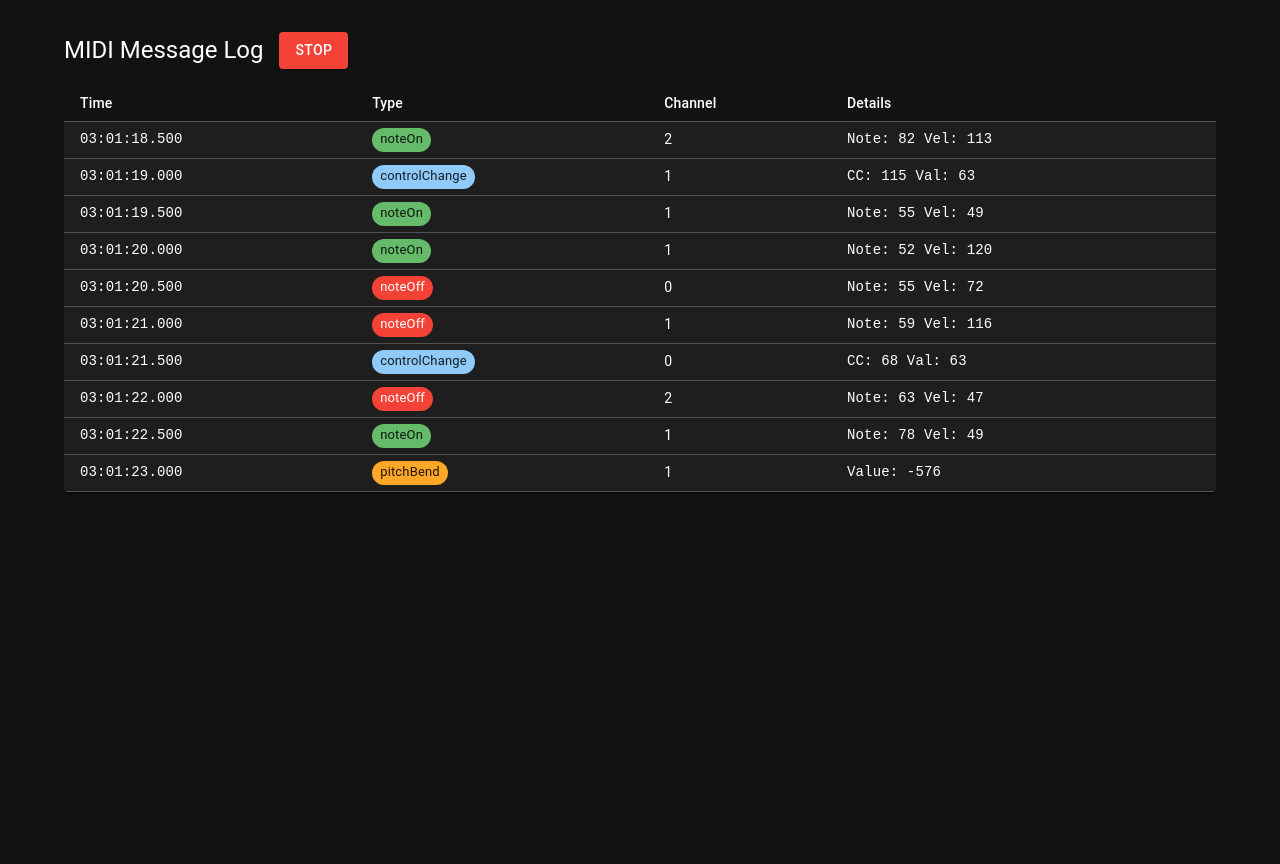
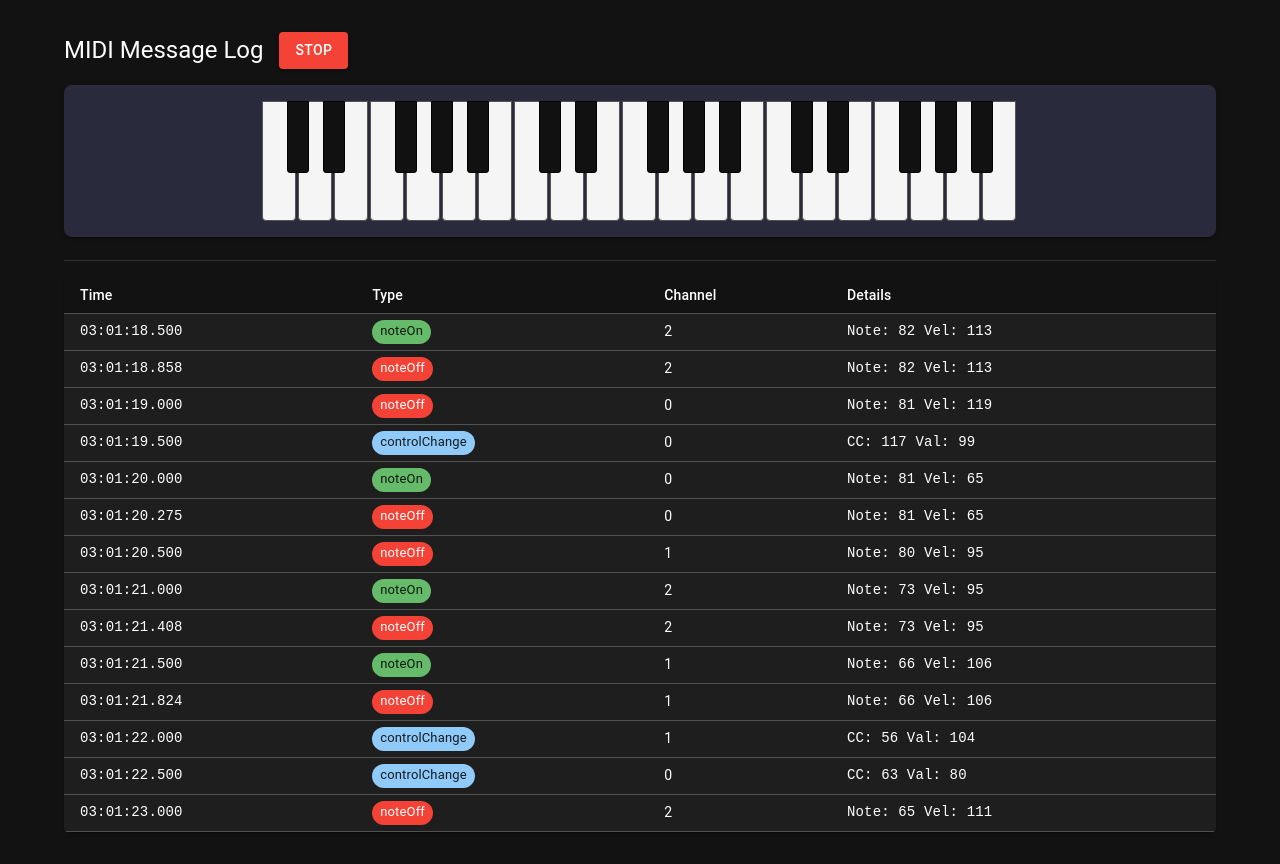
Before and after one commit to akisma/flex-midi, a React (Vite) app: page / in a window 1280 px wide. Before the commit the page ends 800 px from the top, so only its background shows below. Built offline with nearby package versions, Linux system fonts and the light colour scheme.

Commit message:
feat: ralph implementation of virtual-keyboard.md

```diff
--- a/src/simulator.ts
+++ b/src/simulator.ts
@@ -1,6 +1,7 @@
 export class MidiSimulator {
   private interval: ReturnType<typeof setInterval> | null = null;
   private listener: ((data: Uint8Array) => void) | null = null;
+  private pendingTimeouts: ReturnType<typeof setTimeout>[] = [];
 
   onMessage(listener: (data: Uint8Array) => void): void {
     this.listener = listener;
@@ -38,9 +39,18 @@ export class MidiSimulator {
     const messageType = Math.floor(Math.random() * 4);
 
     switch (messageType) {
-      case 0:
-        // noteOn
-        return new Uint8Array([0x90 | channel, note, velocity]);
+      case 0: {
+        // noteOn — schedule a matching noteOff after 200-600ms
+        const noteOnMsg = new Uint8Array([0x90 | channel, note, velocity]);
+        const delay = 200 + Math.floor(Math.random() * 401);
+        const t = setTimeout(() => {
+          if (this.listener) {
+            this.listener(new Uint8Array([0x80 | channel, note, velocity]));
+          }
+        }, delay);
+        this.pendingTimeouts.push(t);
+        return noteOnMsg;
+      }
       case 1:
         // noteOff
         return new Uint8Array([0x80 | channel, note, velocity]);
--- a/src/web/App.tsx
+++ b/src/web/App.tsx
@@ -7,9 +7,11 @@ import {
   Typography,
   Button,
   Box,
+  Divider,
 } from '@mui/material';
 import { MessageLog } from './MessageLog.js';
 import type { MessageEntry } from './MessageLog.js';
+import { Keyboard } from './Keyboard.js';
 import { MidiSimulator } from '../simulator.js';
 import { parseMidiMessage } from '../parser.js';
 
@@ -24,6 +26,7 @@ const MAX_MESSAGES = 100;
 export function App(): React.ReactElement {
   const [messages, setMessages] = useState<MessageEntry[]>([]);
   const [running, setRunning] = useState(true);
+  const [activeNotes, setActiveNotes] = useState<Set<number>>(new Set());
   const simulatorRef = useRef<MidiSimulator | null>(null);
 
   useEffect(() => {
@@ -37,6 +40,19 @@ export function App(): React.ReactElement {
         const next = [...prev, entry];
         return next.length > MAX_MESSAGES ? next.slice(next.length - MAX_MESSAGES) : next;
       });
+      if (message.type === 'noteOn') {
+        setActiveNotes((prev) => {
+          const next = new Set(prev);
+          next.add(message.note);
+          return next;
+        });
+      } else if (message.type === 'noteOff') {
+        setActiveNotes((prev) => {
+          const next = new Set(prev);
+          next.delete(message.note);
+          return next;
+        });
+      }
     });
 
     simulator.start();
@@ -74,6 +90,8 @@ export function App(): React.ReactElement {
             {running ? 'Stop' : 'Start'}
           </Button>
         </Box>
+        <Keyboard activeNotes={activeNotes} />
+        <Divider sx={{ my: 2 }} />
         <MessageLog messages={messages} />
       </Container>
     </ThemeProvider>
--- /dev/null
+++ b/src/web/Keyboard.tsx
@@ -0,0 +1,133 @@
+import React from 'react';
+import { Box, Paper } from '@mui/material';
+
+interface KeyboardProps {
+  activeNotes: Set<number>;
+}
+
+// Notes 48-83 (C3 to B5), 3 octaves
+const START_NOTE = 48;
+const END_NOTE = 83;
+
+// Within an octave, which semitones are black keys
+const BLACK_KEY_SEMITONES = new Set([1, 3, 6, 8, 10]); // C#, D#, F#, G#, A#
+
+// White key semitones in order: C, D, E, F, G, A, B
+const WHITE_KEY_SEMITONES = [0, 2, 4, 5, 7, 9, 11];
+
+interface KeyInfo {
+  note: number;
+  isBlack: boolean;
+  // For black keys: which white key index (within the full keyboard) they sit after
+  whiteKeyIndex?: number;
+}
+
+function buildKeys(): KeyInfo[] {
+  const keys: KeyInfo[] = [];
+  let whiteKeyIndex = 0;
+
+  for (let note = START_NOTE; note <= END_NOTE; note++) {
+    const semitone = note % 12;
+    const isBlack = BLACK_KEY_SEMITONES.has(semitone);
+    if (isBlack) {
+      // Black key sits between the previous white key and the next
+      keys.push({ note, isBlack: true, whiteKeyIndex: whiteKeyIndex - 1 });
+    } else {
+      keys.push({ note, isBlack: false });
+      whiteKeyIndex++;
+    }
+  }
+
+  return keys;
+}
+
+const ALL_KEYS = buildKeys();
+const WHITE_KEYS = ALL_KEYS.filter((k) => !k.isBlack);
+const BLACK_KEYS = ALL_KEYS.filter((k) => k.isBlack);
+
+const WHITE_KEY_WIDTH = 36; // px
+const WHITE_KEY_HEIGHT = 120; // px
+const BLACK_KEY_WIDTH = 22; // px
+const BLACK_KEY_HEIGHT = 72; // px
+
+// Offset of black key center relative to the left edge of the white key it follows
+// Black key is centered between two white keys, so offset = WHITE_KEY_WIDTH - BLACK_KEY_WIDTH/2
+const BLACK_KEY_OFFSET = WHITE_KEY_WIDTH - BLACK_KEY_WIDTH / 2;
+
+export function Keyboard({ activeNotes }: KeyboardProps): React.ReactElement {
+  const totalWidth = WHITE_KEYS.length * WHITE_KEY_WIDTH;
+
+  return (
+    <Paper
+      elevation={2}
+      sx={{
+        display: 'inline-block',
+        p: 2,
+        backgroundColor: '#1a1a2e',
+        borderRadius: 2,
+        width: '100%',
+        overflowX: 'auto',
+      }}
+    >
+      <Box
+        sx={{
+          position: 'relative',
+          width: totalWidth,
+          height: WHITE_KEY_HEIGHT,
+          mx: 'auto',
+        }}
+      >
+        {/* White keys */}
+        {WHITE_KEYS.map((key, index) => {
+          const isActive = activeNotes.has(key.note);
+          return (
+            <Box
+              key={key.note}
+              data-note={key.note}
+              data-key-type="white"
+              style={{ backgroundColor: isActive ? 'rgb(76, 175, 80)' : '#f5f5f5' }}
+              sx={{
+                position: 'absolute',
+                left: index * WHITE_KEY_WIDTH,
+                top: 0,
+                width: WHITE_KEY_WIDTH - 2,
+                height: WHITE_KEY_HEIGHT,
+                border: '1px solid #555',
+                borderRadius: '0 0 4px 4px',
+                boxSizing: 'border-box',
+                zIndex: 1,
+                transition: 'background-color 0.05s',
+              }}
+            />
+          );
+        })}
+
+        {/* Black keys */}
+        {BLACK_KEYS.map((key) => {
+          const isActive = activeNotes.has(key.note);
+          const leftPos = (key.whiteKeyIndex! + 1) * WHITE_KEY_WIDTH - BLACK_KEY_WIDTH / 2;
+          return (
+            <Box
+              key={key.note}
+              data-note={key.note}
+              data-key-type="black"
+              style={{ backgroundColor: isActive ? 'rgb(76, 175, 80)' : '#111' }}
+              sx={{
+                position: 'absolute',
+                left: leftPos,
+                top: 0,
+                width: BLACK_KEY_WIDTH,
+                height: BLACK_KEY_HEIGHT,
+                border: '1px solid #000',
+                borderRadius: '0 0 3px 3px',
+                boxSizing: 'border-box',
+                zIndex: 2,
+                transition: 'background-color 0.05s',
+              }}
+            />
+          );
+        })}
+      </Box>
+    </Paper>
+  );
+}
```
Also changed, not shown: 2 other files (tests, documents, lock files or other folders).
